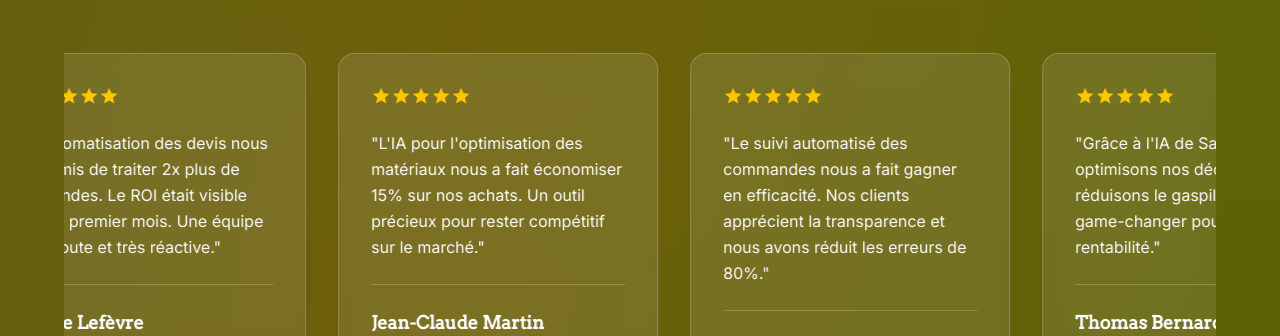
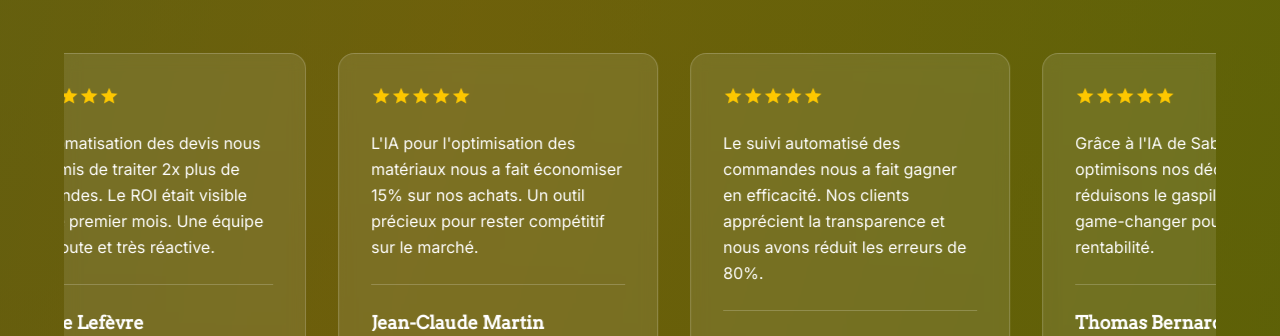
Before and after one commit to Syamak22/sabzi, a Next.js app: page / in a window 1280 px wide. Shown: the part 2440-2776 px from the top of the page. Built offline with nearby package versions, Linux system fonts and the light colour scheme.

Commit message:
Correction

```diff
--- a/src/components/TestimonialSection.tsx
+++ b/src/components/TestimonialSection.tsx
@@ -70,7 +70,7 @@ export default function TestimonialSection() {
 
                 {/* Témoignage */}
                 <blockquote className="text-white font-inter mb-6 text-base leading-relaxed">
-                  "{testimonial.text}"
+                  {testimonial.text}
                 </blockquote>
 
                 {/* Attribution */}
@@ -106,7 +106,7 @@ export default function TestimonialSection() {
 
                 {/* Témoignage */}
                 <blockquote className="text-white font-inter mb-6 text-base leading-relaxed">
-                  "{testimonial.text}"
+                  {testimonial.text}
                 </blockquote>
 
                 {/* Attribution */}
```
